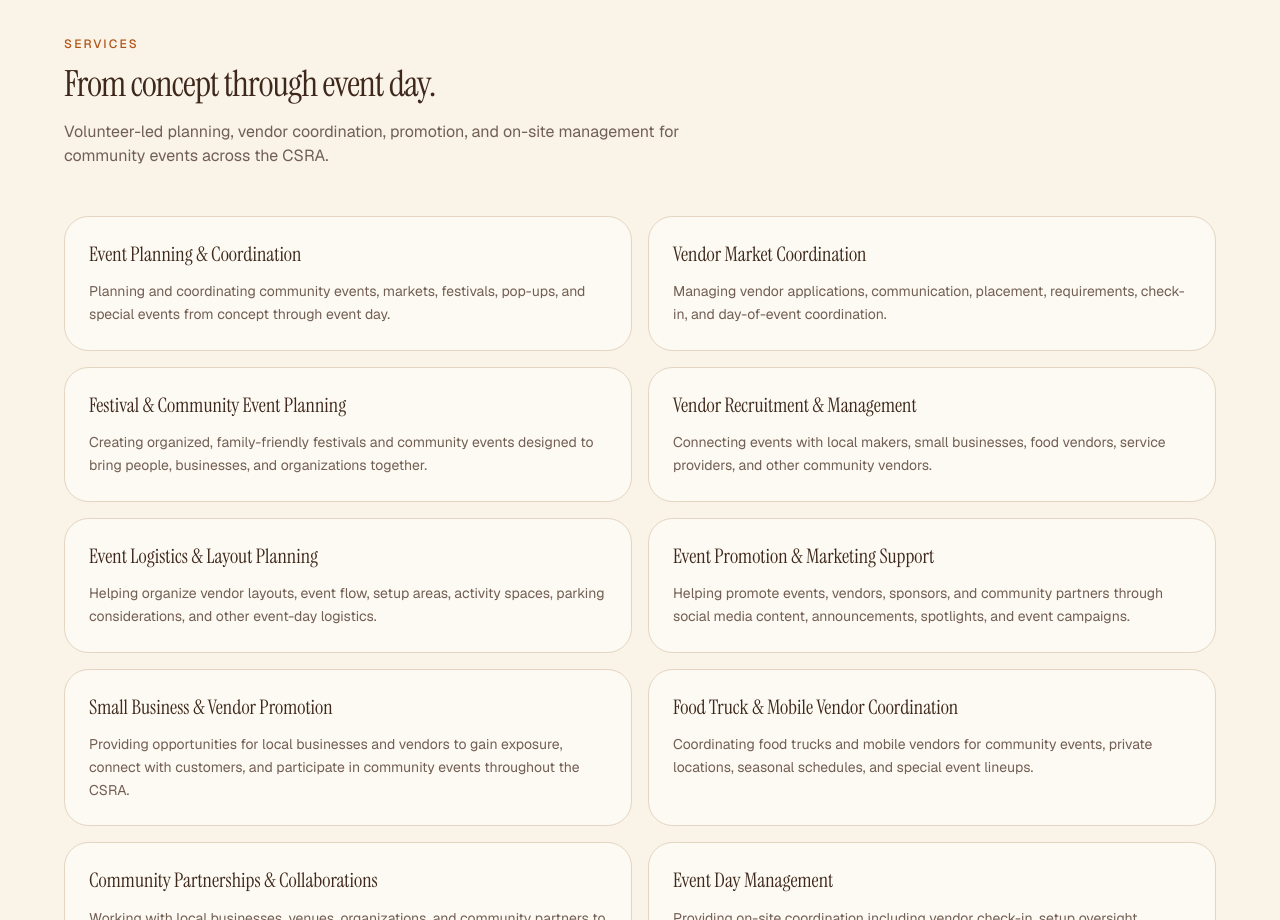
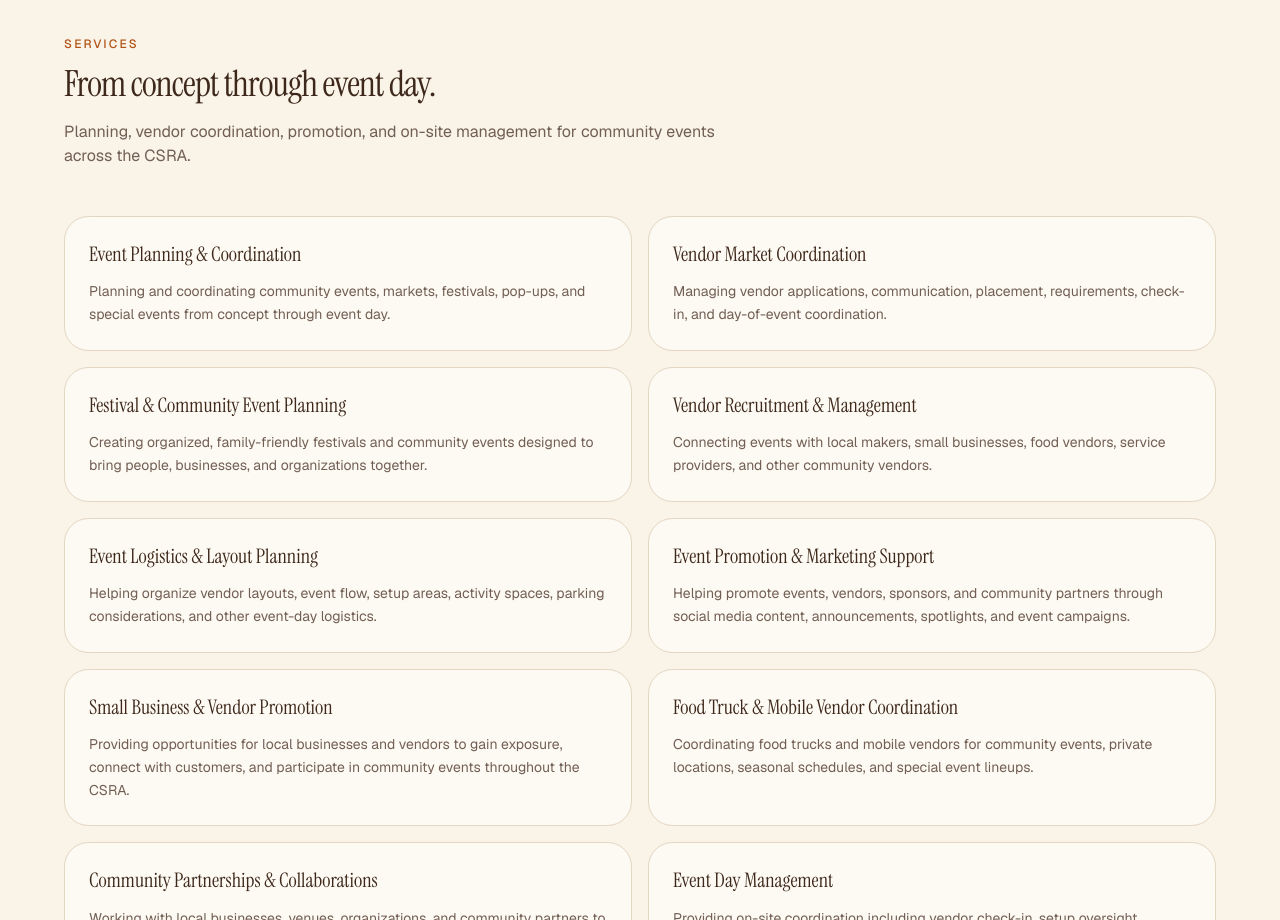
Before and after one commit to onebadmustanggt/cfeventsteam, a Next.js app: page / in a window 1280 px wide. Shown: the part 2840-3760 px from the top of the page. Built offline with nearby package versions, Linux system fonts and the light colour scheme.

Commit message:
Drop Volunteer-led from the Services intro
Co-authored-by: jamesryan1220 <jamesryan1220@gmail.com>

```diff
--- a/src/components/landing/services.tsx
+++ b/src/components/landing/services.tsx
@@ -12,8 +12,8 @@ export function Services() {
             From concept through event day.
           </h2>
           <p className="mt-4 text-muted-foreground">
-            Volunteer-led planning, vendor coordination, promotion, and on-site
-            management for community events across the CSRA.
+            Planning, vendor coordination, promotion, and on-site management
+            for community events across the CSRA.
           </p>
         </div>
         <ul className="mt-12 grid gap-4 sm:grid-cols-2">
```
